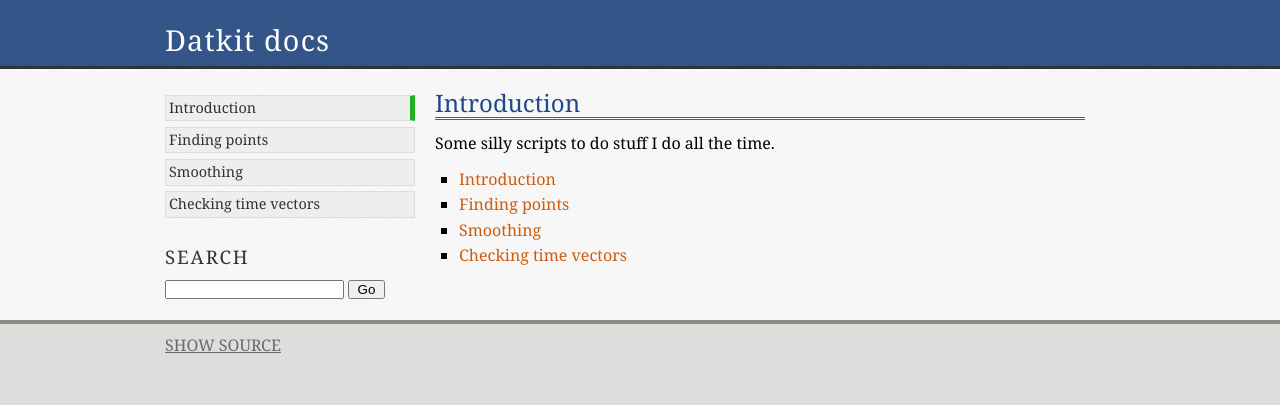
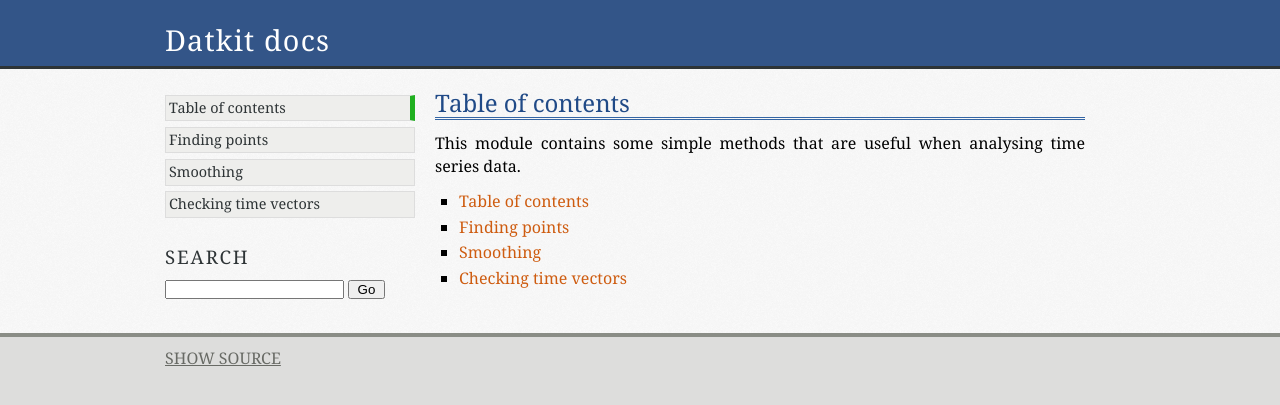
Before and after one commit to myokit/datkit, a Sphinx documentation site: the page built from docs/source/index.rst, in a window 1280 px wide. Shown: the top 405 px of the page. Built offline with Sphinx 7.4.7, drawn with Linux system fonts in a browser that asks for light colours; the version number could not be read and is left out.

Commit message:
Updated docs and fixed style

```diff
--- a/docs/source/index.rst
+++ b/docs/source/index.rst
@@ -1,10 +1,11 @@
-************
-Introduction
-************
+*****************
+Table of contents
+*****************
 
 .. module:: datkit
 
-Some silly scripts to do stuff I do all the time.
+This module contains some simple methods that are useful when analysing time
+series data.
 
 ..  toctree::
 
```
Also changed, not shown: 1 other file.
